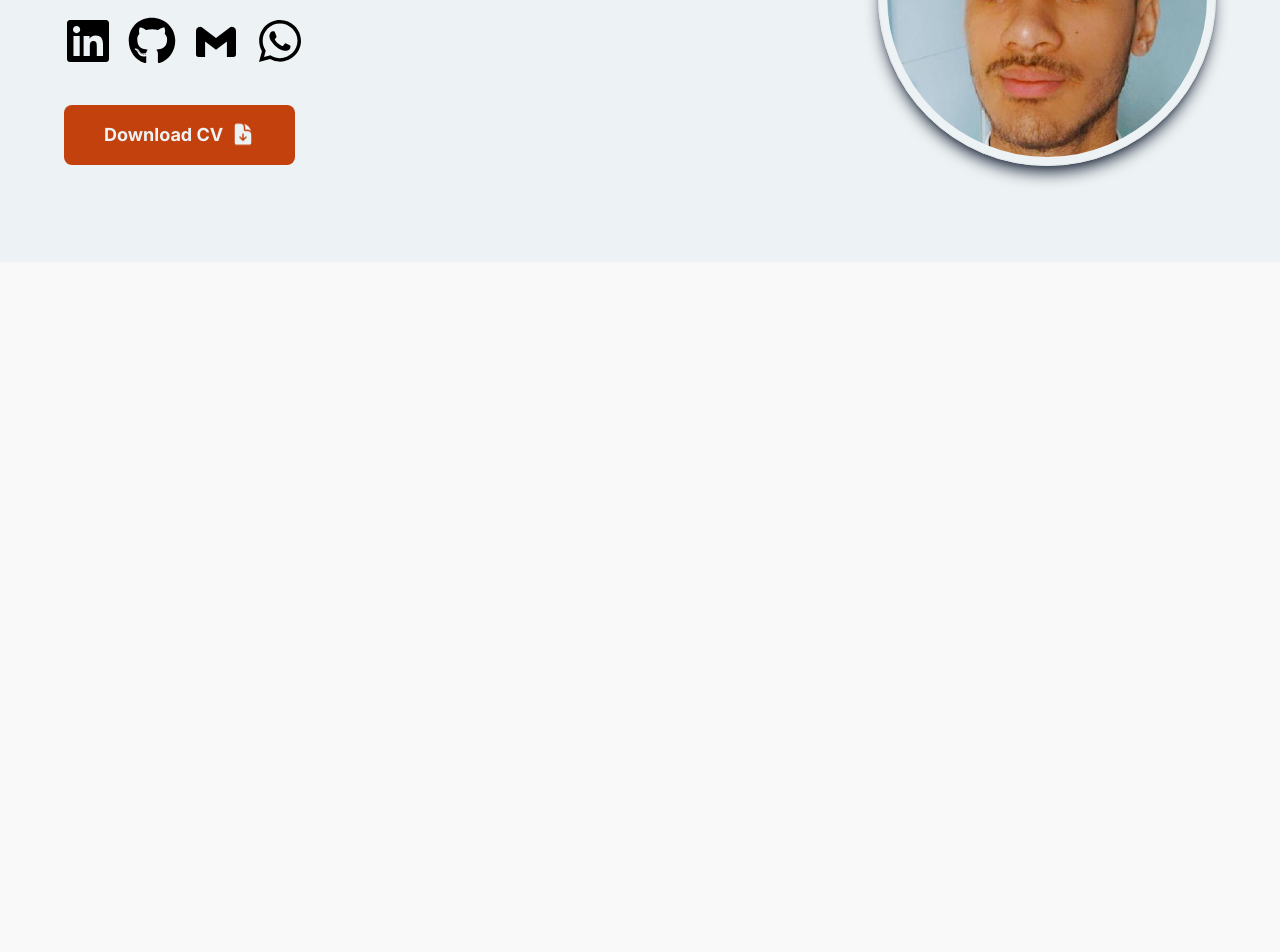
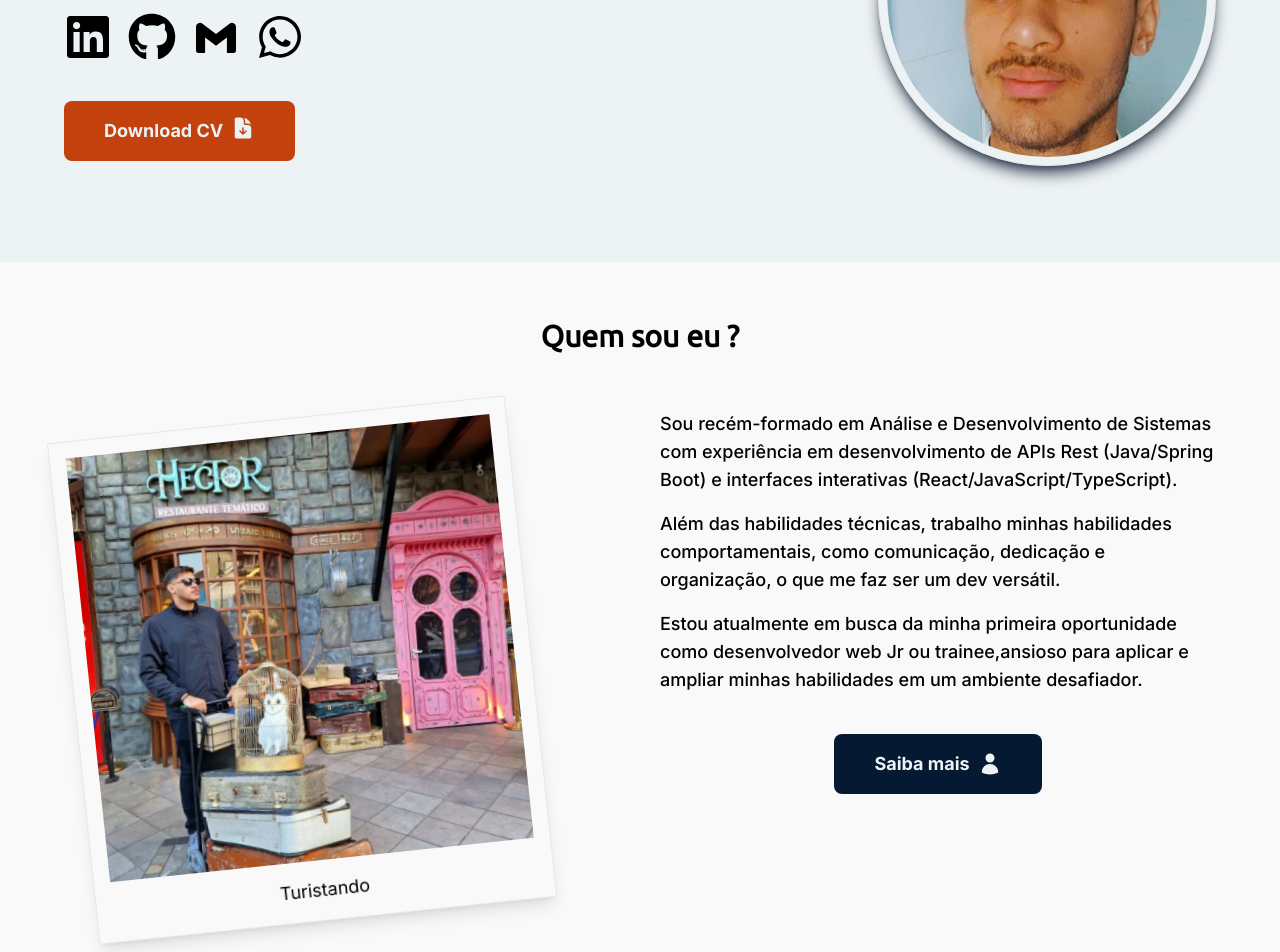
Before and after one commit to Caio-Pfaltzgraff/portfolio, a React (Vite) app: page / in a window 1280 px wide. Shown: the part 340-1292 px from the top of the page. Before the commit the page ends 800 px from the top, so only its background shows below. Built offline with nearby package versions, Linux system fonts and the light colour scheme.

Commit message:
Seção quem sou eu

```diff
--- a/src/global.css
+++ b/src/global.css
@@ -20,4 +20,5 @@
   .nav-link-mobile {
     @apply text-light-100 font-semibold text-xl text-center block
   }
+
 }
--- a/src/pages/Start.jsx
+++ b/src/pages/Start.jsx
@@ -1,45 +1,129 @@
-import { DocumentArrowDownIcon } from '@heroicons/react/24/solid';
+import { DocumentArrowDownIcon, UserIcon } from '@heroicons/react/24/solid';
 import { BiLogoGmail } from "react-icons/bi";
 import { FaGithub, FaLinkedin, FaWhatsapp } from "react-icons/fa6";
 import photo from "../assets/my-photo.png";
+import photo2 from "../assets/my-photo2.png";
 
 export function Start() {
   return (
-    <article className="padding-page bg-light-100 dark:bg-dark-200">
-      <section className='flex flex-col md:justify-between md:flex-row-reverse md:items-center py-12 md:py-20 lg:py-24'>
+    <article>
+      <section className="padding-page bg-light-100 dark:bg-dark-200">
+        <div className="flex flex-col md:justify-between md:flex-row-reverse md:items-center py-12 md:py-20 lg:py-24">
           <div className="flex justify-center items-center">
-          <div className='border dark:border-light-200 rounded-full shadow-lg shadow-gray-700 dark:shadow-none p-2 hover:scale-110 transition duration-500'>
-            <img src={photo} alt="Foto de Caio Pfaltzgraff" className="rounded-full h-60 md:h-64 lg:h-72 xl:h-80 m-0"/>
+            <div className="border dark:border-light-200 rounded-full shadow-lg shadow-gray-700 dark:shadow-none p-2 hover:scale-110 transition duration-500">
+              <img
+                src={photo}
+                alt="Foto de Caio Pfaltzgraff"
+                className="rounded-full h-60 md:h-64 lg:h-72 xl:h-80 m-0"
+              />
             </div>
           </div>
           <div className="dark:text-light-200 text-2xl lg:text-3xl font-medium mt-6 flex flex-col items-center md:items-start px-4 md:px-0">
             <div>
-            <p className="mb-4">Olá, seja Bem-<span className="text-orange-700">Vindo!</span></p>
-            <p className="font-title text-3xl lg:text-4xl font-bold mb-1">Sou Caio <span className="text-orange-700">Pfaltzgraff</span></p>
-            <p >
-              E sou um <span className="font-developer font-medium">desenvolvedor Full-<span className="text-orange-700">Stack</span></span>
+              <p className="mb-4">
+                Olá, seja Bem-<span className="text-orange-700">Vindo!</span>
               </p>
-            <div className="flex gap-4 mt-8">
-              <a href="https://www.linkedin.com/in/caio-pfaltzgraff/" target="_blank" className="hover:animate-bounce">
-                <FaLinkedin className="h-10 lg:h-12 w-auto hover:text-linkedin"/>
+              <h1 className="font-title text-3xl lg:text-4xl font-bold mb-1">
+                Sou Caio <span className="text-orange-700">Pfaltzgraff</span>
+              </h1>
+              <p>
+                E sou um{" "}
+                <span className="font-developer font-medium">
+                  desenvolvedor Full-
+                  <span className="text-orange-700">Stack</span>
+                </span>
+              </p>
+              <div className="flex gap-4 mt-6">
+                <a
+                  href="https://www.linkedin.com/in/caio-pfaltzgraff/"
+                  target="_blank"
+                  className="hover:animate-bounce"
+                >
+                  <FaLinkedin className="h-10 lg:h-12 w-auto hover:text-linkedin" />
                 </a>
-              <a href="https://github.com/Caio-Pfaltzgraff" target="_blank" className="hover:animate-bounce">
-                <FaGithub className="h-10 lg:h-12 w-auto"/>
+                <a
+                  href="https://github.com/Caio-Pfaltzgraff"
+                  target="_blank"
+                  className="hover:animate-bounce"
+                >
+                  <FaGithub className="h-10 lg:h-12 w-auto" />
                 </a>
-              <a href="mailto:caio.rllcr@gmail.com" target="_blank" className="hover:animate-bounce">
-                <BiLogoGmail className="h-10 lg:h-12 w-auto hover:text-gmail"/>
+                <a
+                  href="mailto:caio.rllcr@gmail.com"
+                  target="_blank"
+                  className="hover:animate-bounce"
+                >
+                  <BiLogoGmail className="h-10 lg:h-12 w-auto hover:text-gmail" />
                 </a>
-              <a href="https://wa.me/5521980891793" target="_blank" className="hover:animate-bounce">
-                <FaWhatsapp className="h-10 lg:h-12 w-auto hover:text-whatsapp"/>
+                <a
+                  href="https://wa.me/5521980891793"
+                  target="_blank"
+                  className="hover:animate-bounce"
+                >
+                  <FaWhatsapp className="h-10 lg:h-12 w-auto hover:text-whatsapp" />
                 </a>
               </div>
-          </div>
               <div className='flex justify-center md:justify-start mt-10'>
-            <button className="bg-orange-700 hover:bg-orange-600 text-lg p-3 lg:px-10 lg:py-4 rounded-lg text-light-100 font-bold flex justify-center items-center transition-colors duration-700">
-              Download CV <DocumentArrowDownIcon className="h-6 ml-2 animate-bounce"/>
+                <button className="bg-orange-700 hover:bg-orange-600 text-lg p-3 lg:px-10 lg:py-4 rounded-lg text-light-100 font-bold flex items-center transition-colors duration-700 border-none outline-none">
+                  Download CV{" "}
+                  <DocumentArrowDownIcon className="h-6 ml-2 animate-bounce" />
                 </button>
               </div>
             </div>
+          </div>
+        </div>
+      </section>
+
+      <section className="padding-page dark:bg-dark-100">
+        <div className='py-10 md:py-12 lg:py-14'>
+          <div className="text-center pb-10 md:pb-12 lg:pb-14">
+            <h2 className="text-3xl font-title font-bold dark:text-light-100">
+              Quem sou eu ?
+            </h2>
+          </div>
+
+          <div className="flex flex-col md:grid md:grid-cols-2 gap-10">
+            <div className="m-4 md:m-2 flex justify-center md:justify-start md:pb-24 lg:pb-0">
+              <div className="border shadow-lg -rotate-6 rounded-sm max-w-80 md:max-w-[400px] lg:max-w-[460px] md:min-h-80 bg-light-200 dark:border-none dark:shadow-gray-800">
+                <div className="p-3 lg:p-4">
+                  <img src={photo2} alt="Caio turistando" />
+                </div>
+                <div className="flex justify-center items-center pb-3 lg:pb-4">
+                  <p className="md:text-lg">Turistando</p>
+                </div>
+              </div>
+            </div>
+
+            <div className="space-y-8 md:space-y-10">
+              <div className='space-y-4 font-medium lg:text-lg 2xl:text-xl dark:text-light-100'>
+                <p>
+                  Sou recém-formado em Análise e Desenvolvimento de Sistemas com
+                  experiência em desenvolvimento de APIs Rest (Java/Spring Boot) e
+                  interfaces interativas (React/JavaScript/TypeScript).
+                </p>
+                <p>
+                  Além das habilidades técnicas, trabalho minhas habilidades
+                  comportamentais, como comunicação, dedicação e organização, o
+                  que me faz ser um dev versátil.
+                </p>
+                <p>
+                  Estou atualmente em busca da minha primeira oportunidade como
+                  desenvolvedor web Jr ou trainee,ansioso para aplicar e ampliar
+                  minhas habilidades em um ambiente desafiador.
+                </p>
+              </div>
+              <div className="flex gap-6 justify-center">
+                <button className="bg-azul-escuro hover:bg-blue-950 dark:bg-orange-700 dark:hover:bg-orange-600 text-lg p-3 lg:px-10 lg:py-4 rounded-lg text-light-100 font-bold flex items-center transition-colors duration-700 border-none outline-none">
+                  Saiba mais
+                  <UserIcon className="h-6 ml-2 " />
+                </button>
+              </div>
+            </div>
+          </div>
+        </div>
+      </section>
+      <section className='padding-page bg-light-100 dark:bg-dark-200'>
+
       </section>
     </article>
   );
--- a/tailwind.config.js
+++ b/tailwind.config.js
@@ -19,7 +19,7 @@ export default {
         cinza: '#AABCD0',
         azul: {
           escuro: '#051933',
-          claro: '#01A5B1'
+          claro: '#0f233d'
         },
         linkedin: '#0077B5',
         whatsapp: '#25D366',
```
Also changed, not shown: src/assets/my-photo2.png (added). Lines whose indentation alone changed are shown as unchanged.
